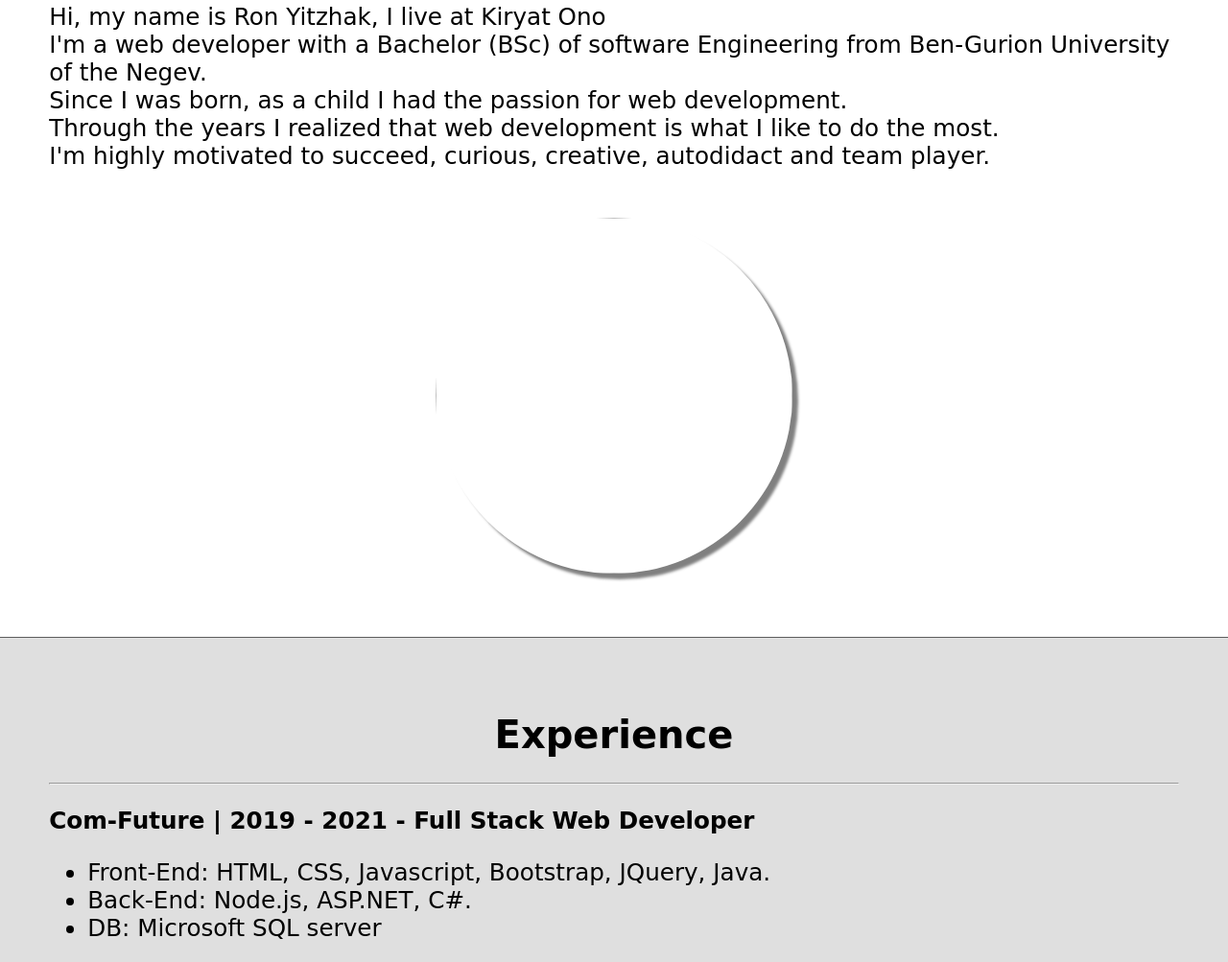
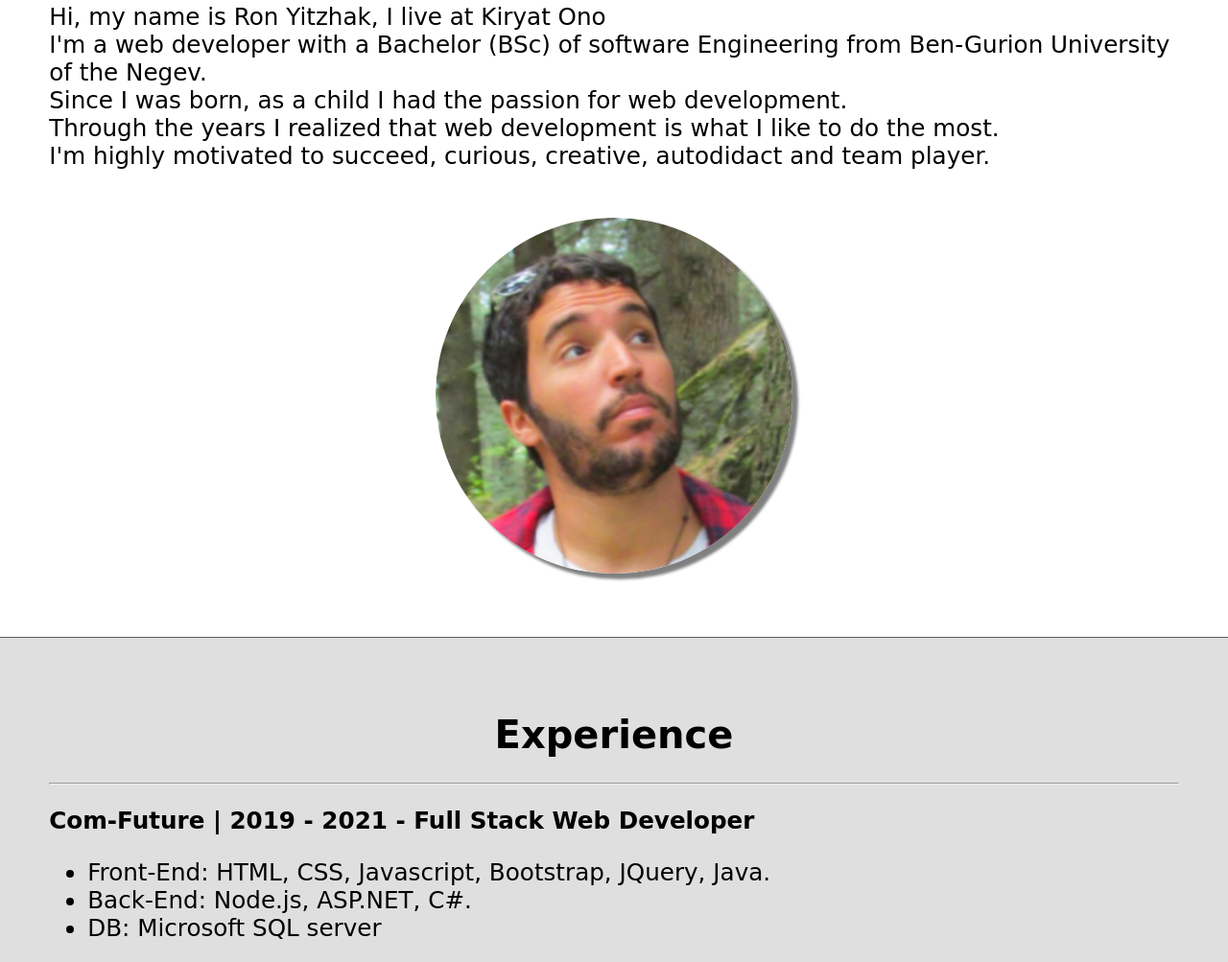
Before and after one commit to ronyitz/roncv, a plain HTML site: page index.html in a window 1280 px wide. Shown: the part 966-1969 px from the top of the page at 96% size. Drawn offline with nearby package versions, Linux system fonts and the light colour scheme.

Commit message:
Update index.html

```diff
--- a/index.html
+++ b/index.html
@@ -42,7 +42,7 @@
          </div>
 
          <div style=" width:100%;      padding-top:25px; ">
-            <img id="imgsidenav"></img>
+            <img id="imgsidenav"  src="./ron.png"></img>
          </div>
       </div>
 
```
